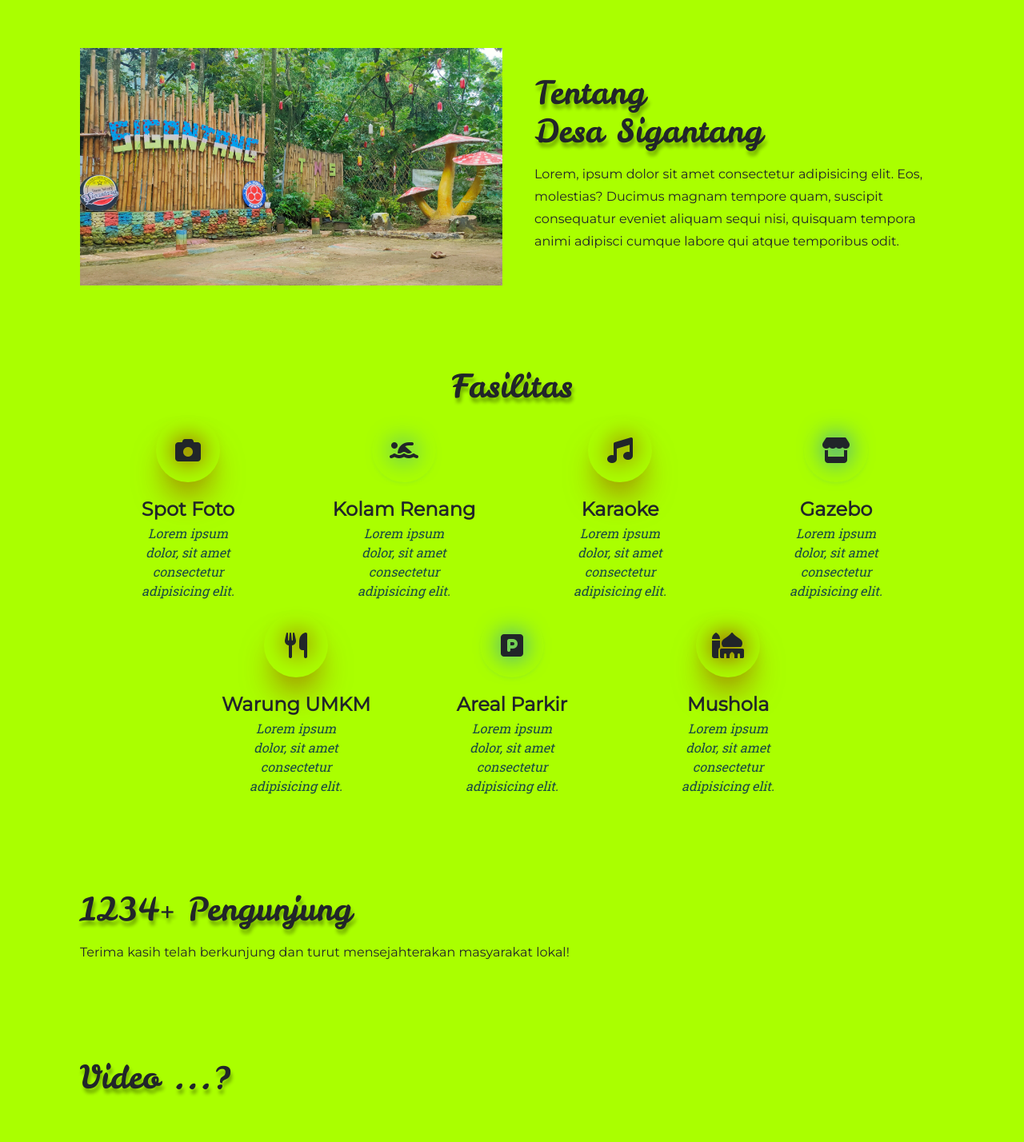
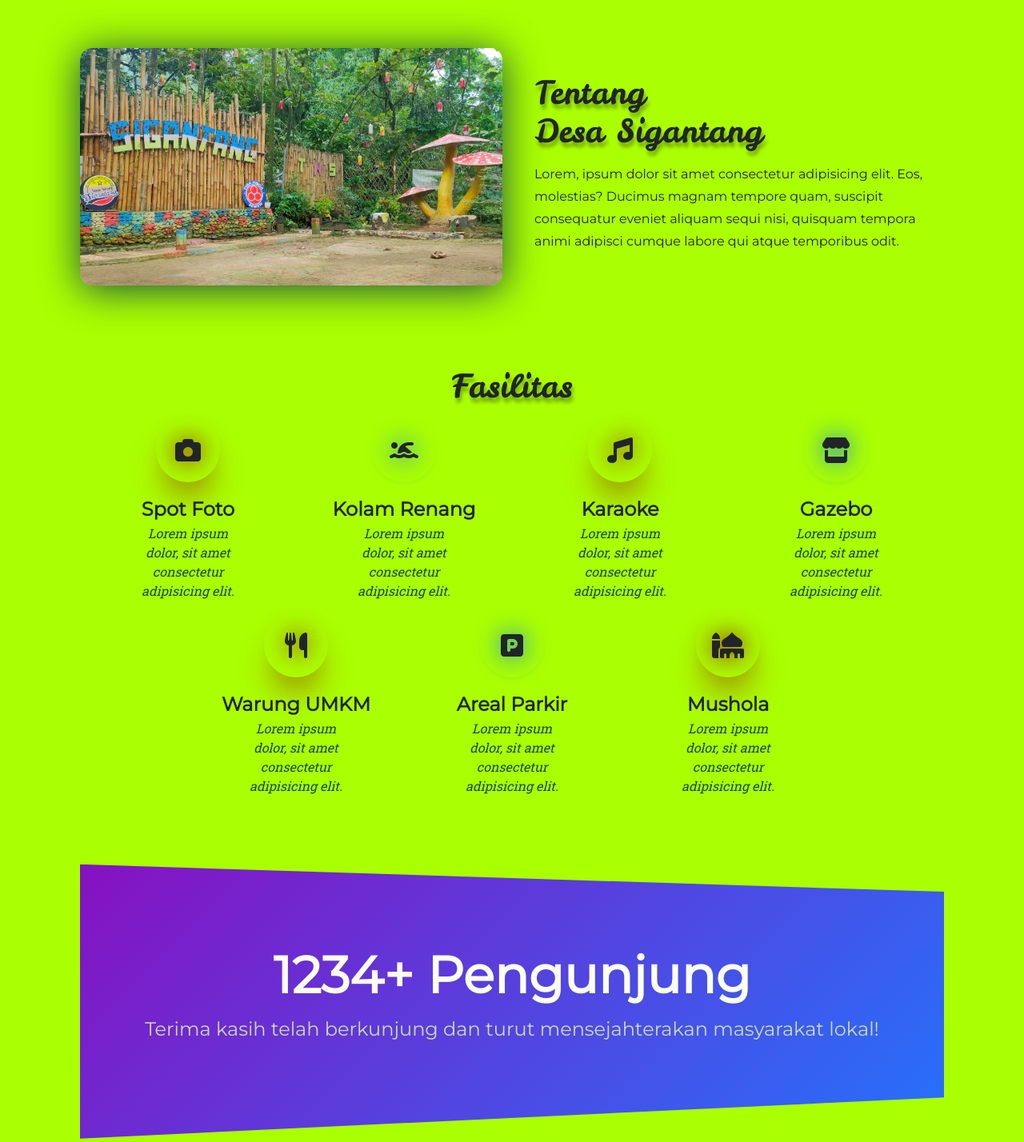
Before and after one commit to mdchrysan/csr-sigantang, a CodeIgniter 4 app: template app/Views/home/index.php in a window 1280 px wide. Shown: the part 800-2228 px from the top of the page at 80% size. Run offline with PHP 8.4 and a stand-in for CodeIgniter, Linux system fonts and the light colour scheme; the template is opened without the code that fills it, so the values that code supplies are empty; some libraries are stand-ins or nearby versions; grey boxes are pictures that could not be loaded.

Commit message:
Give style to Visitor section

```diff
--- a/app/Views/home/index.php
+++ b/app/Views/home/index.php
@@ -106,17 +106,23 @@
     </div>
 </section>
 <section class="content" id="jumlahPengunjung">
-    <h1 class="content-heading">1234+ Pengunjung</h1>
-    <p>Terima kasih telah berkunjung dan turut mensejahterakan masyarakat lokal!</p>
+    <div class="container">
+        <div class="text-center">
+            <h1 class="v-heading">1234+ Pengunjung</h1>
+            <p class="v-subheading">Terima kasih telah berkunjung dan turut mensejahterakan masyarakat lokal!</p>
+        </div>
+    </div>
 </section>
 <section class="content" id="video">
-    <h1 class="content-heading">Video ...?</h1>
-    <div>
+    <div class="text-center">
+        <h1 class="content-heading">Video</h1>
         <iframe width="560" height="315" src="https://www.youtube.com/embed/yypDW9wxtxo?controls=0" title="YouTube video player" frameborder="0" allow="accelerometer; autoplay; clipboard-write; encrypted-media; gyroscope; picture-in-picture" allowfullscreen></iframe>
     </div>
 </section>
 <section class="content" id="lokasi">
-    <h1 class="content-heading">Lokasi</h1>
+    <div class="text-center">
+        <h1 class="content-heading">Lokasi</h1>
+    </div>
     <div class="row">
         <div class="col">
             <iframe src="https://www.google.com/maps/embed?pb=!1m14!1m8!1m3!1d15857.919093178038!2d106.9163047!3d-6.4607366!3m2!1i1024!2i768!4f13.1!3m3!1m2!1s0x0%3A0x292a150fad7dc937!2sTaman%20Wisata%20Sigantang!5e0!3m2!1sen!2sid!4v1665562008065!5m2!1sen!2sid" width="600" height="450" style="border:0;" allowfullscreen="" loading="lazy" referrerpolicy="no-referrer-when-downgrade"></iframe>
--- a/public/css/sections/about.css
+++ b/public/css/sections/about.css
@@ -1,3 +1,5 @@
 #tentang img {
     width: 100%;
+    border-radius: 15px;
+    box-shadow: 0 5px 50px var(--main-green);
 }
--- /dev/null
+++ b/public/css/sections/visitor.css
@@ -0,0 +1,24 @@
+#jumlahPengunjung > .container {
+    clip-path: polygon(0 0, 100% 10%, 100% 85%, 0 100%);
+    background: linear-gradient(-45deg, #2472fc, #8711c1);
+    padding: 100px 0;
+    /* animation: gradient 2s ease infinite; */
+}
+
+/* @keyframes gradient {
+    0% { background-position: 0% 50%; }
+	50% { background-position: 100% 50%; }
+	100% { background-position: 0% 50%; }
+} */
+
+.v-heading {
+    font-family: var(--main-font-family);
+    font-weight: bold;
+    font-size: 4rem;
+    color: #faffef;
+}
+
+.v-subheading {
+    font-size: 1.5rem;
+    color: #ccdaae;
+}
--- a/public/css/styles.css
+++ b/public/css/styles.css
@@ -5,6 +5,7 @@
 @import "./sections/masthead.css";
 @import "./sections/about.css";
 @import "./sections/facility.css";
+@import "./sections/visitor.css";
 @import "./sections/footer.css";
 @import "./variables/colors.css";
 @import "./variables/typography.css";
--- a/public/css/variables/colors.css
+++ b/public/css/variables/colors.css
@@ -1,5 +1,5 @@
 :root {
-    --main-green: #184845;
+    --main-green: rgb(24, 72, 69);
     --sub-green: rgb(170, 255, 0);
     --main-yellow: rgb(255, 255, 0);
     --trans-black: rgba(0, 0, 0, 0.3);
```
